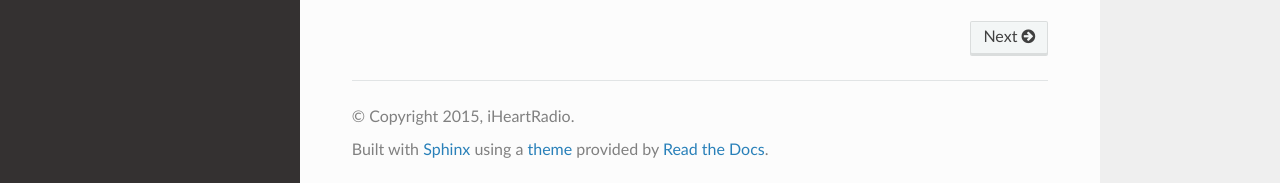
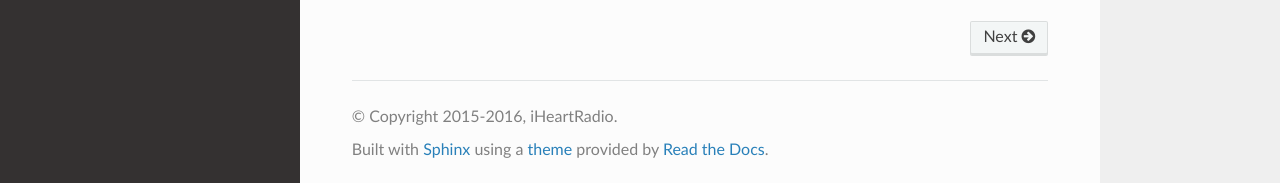
Before and after one commit to iheartradio/Henson-SQS, a Sphinx documentation site: the page built from docs/index.rst, in a window 1280 px wide and 900 px high, scrolled down 538 px. Shown: the part 714-897 px from the top of the window. Built offline with Sphinx 7.4.7 and the Read the Docs theme 2.0.0, drawn with Linux system fonts in a browser that asks for light colours.

Commit message:
Happy New Year! :tada:

```diff
--- a/docs/conf.py
+++ b/docs/conf.py
@@ -55,7 +55,7 @@ master_doc = 'index'
 
 # General information about the project.
 project = 'Henson-SQS'
-copyright = '2015, iHeartRadio'
+copyright = '2015-2016, iHeartRadio'
 author = 'iHeartRadio'
 
 # The version info for the project you're documenting, acts as replacement for
```
Also changed, not shown: 1 other file.
